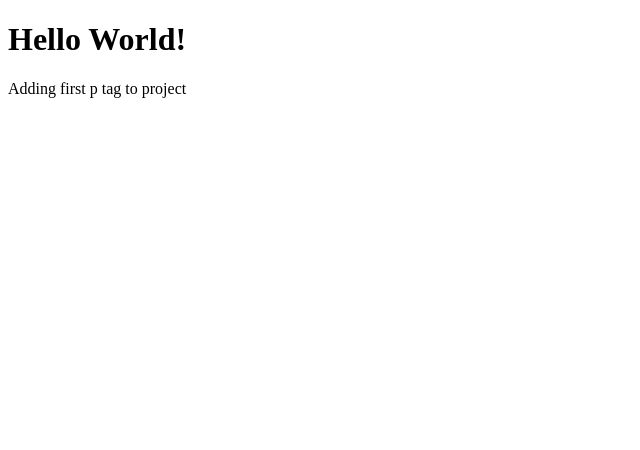
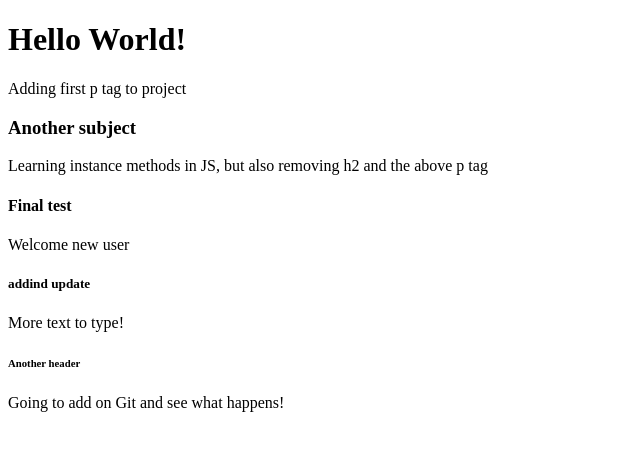
Before and after one commit to uchannel92/FirstGitProject, a plain HTML site: page index.html in a window 1280 px wide. Shown: the whole page, without its empty margins (0-640 px from the left). Drawn offline with Linux system fonts and the light colour scheme.

Commit message:
Let see if that works!

```diff
--- a/index.css
+++ b/index.css
@@ -0,0 +1,3 @@
+body {
+	background-color: red;
+}
--- a/index.html
+++ b/index.html
@@ -8,5 +8,17 @@
 
 <p>Adding first p tag to project</p>
 
+<h3>Another subject</h3>
+<p>Learning instance methods in JS, but also removing h2 and the above p tag </p>
+
+<h4>Final test</h4>
+<p>Welcome new user</p>
+
+<h5>addind update</h5>
+<p>More text to type!</p>
+
+<h6>Another header</h6>
+<p>Going to add on Git and see what happens!</p>
+
 </body>
 </html>
```
Also changed, not shown: test.js (added), user.js (added), 1 other file.
